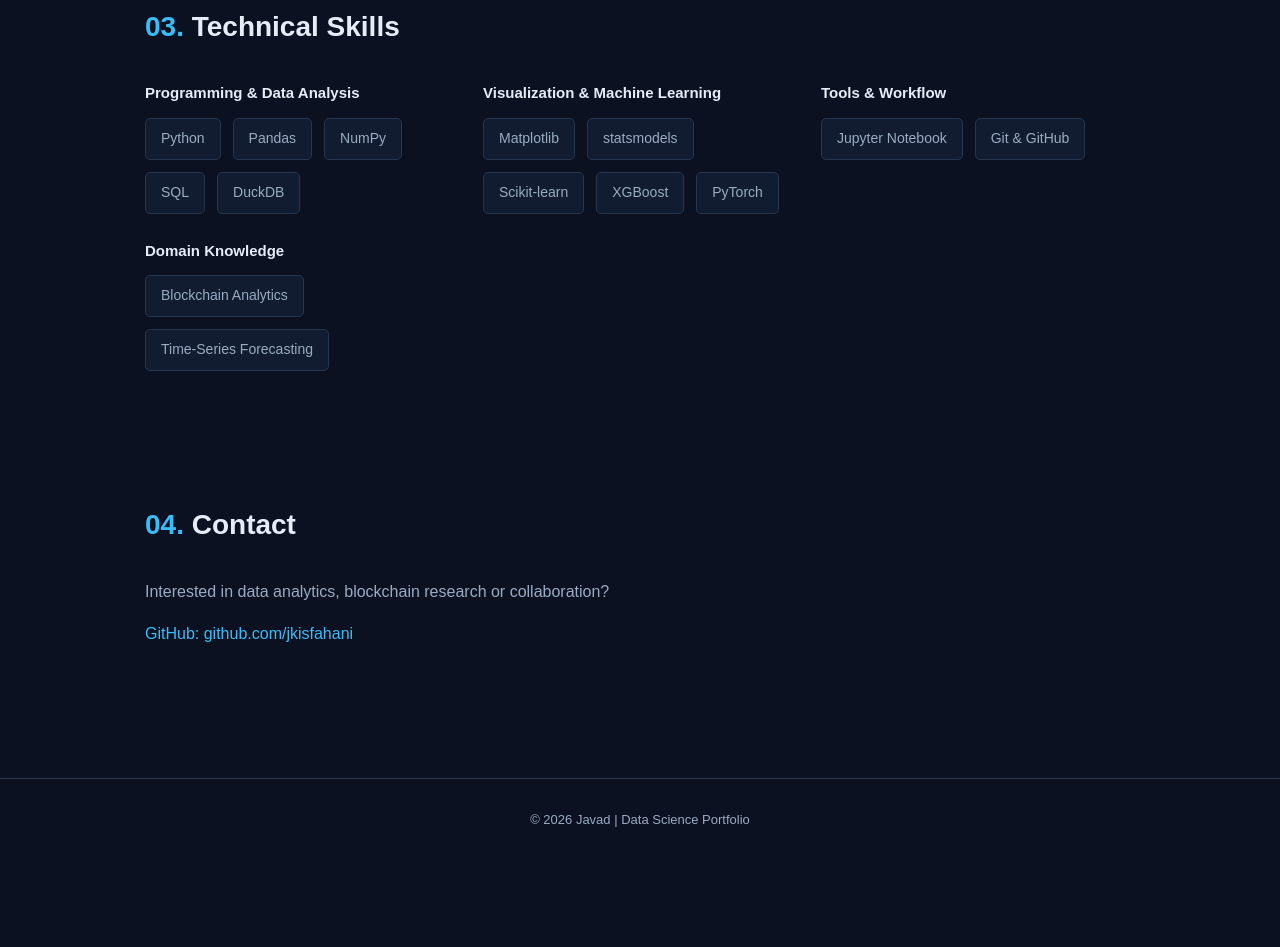
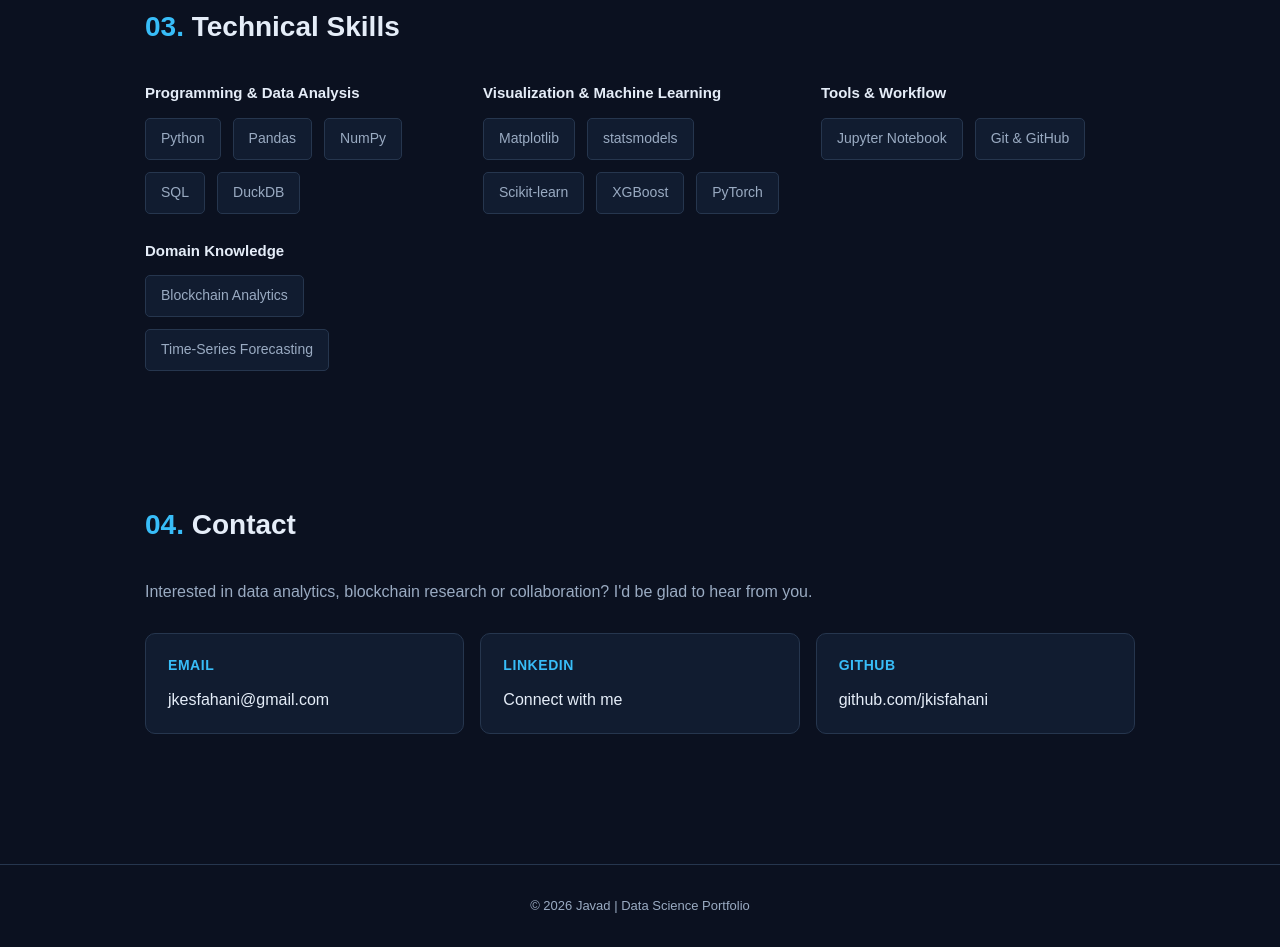
Before and after one commit to jkisfahani/jkisfahani.github.io, a plain HTML site: page index.html in a window 1280 px wide. Shown: the part 2574-3521 px from the top of the page. Before the commit the page ends 3435 px from the top, so only its background shows below. Drawn offline with Linux system fonts and the light colour scheme.

Commit message:
Add email LinkedIn and GitHub contact links

```diff
--- a/index.html
+++ b/index.html
@@ -143,6 +143,40 @@
     .btn.primary {
       background: var(--accent);
       color: #07111f;
+    }
+
+    .contact-links {
+      display: grid;
+      grid-template-columns: repeat(auto-fit, minmax(220px, 1fr));
+      gap: 16px;
+      margin-top: 28px;
+    }
+
+    .contact-link {
+      display: flex;
+      flex-direction: column;
+      gap: 8px;
+      padding: 20px 22px;
+      background: var(--panel);
+      border: 1px solid var(--border);
+      border-radius: 10px;
+      color: var(--text);
+      text-decoration: none;
+      transition: border-color 0.2s, transform 0.2s;
+      overflow-wrap: anywhere;
+    }
+
+    .contact-link:hover {
+      border-color: var(--accent);
+      transform: translateY(-3px);
+    }
+
+    .contact-label {
+      color: var(--accent);
+      font-size: 14px;
+      font-weight: 700;
+      letter-spacing: 0.04em;
+      text-transform: uppercase;
     }
 
     section {
@@ -535,15 +569,24 @@
       <h2 class="section-title"><span>04.</span> Contact</h2>
 
       <p class="about-text">
-        Interested in data analytics, blockchain research
-        or collaboration?
+        Interested in data analytics, blockchain research or collaboration?
+        I'd be glad to hear from you.
       </p>
 
-      <p style="margin-top: 15px;">
-        <a href="https://github.com/jkisfahani">
-          GitHub: github.com/jkisfahani
+      <div class="contact-links">
+        <a class="contact-link" href="mailto:jkesfahani@gmail.com">
+          <span class="contact-label">Email</span>
+          <span>jkesfahani@gmail.com</span>
         </a>
-      </p>
+        <a class="contact-link" href="https://www.linkedin.com/in/javad-karimzadeh-bb140260/" target="_blank" rel="noopener noreferrer">
+          <span class="contact-label">LinkedIn</span>
+          <span>Connect with me</span>
+        </a>
+        <a class="contact-link" href="https://github.com/jkisfahani" target="_blank" rel="noopener noreferrer">
+          <span class="contact-label">GitHub</span>
+          <span>github.com/jkisfahani</span>
+        </a>
+      </div>
     </div>
   </section>
 
```
